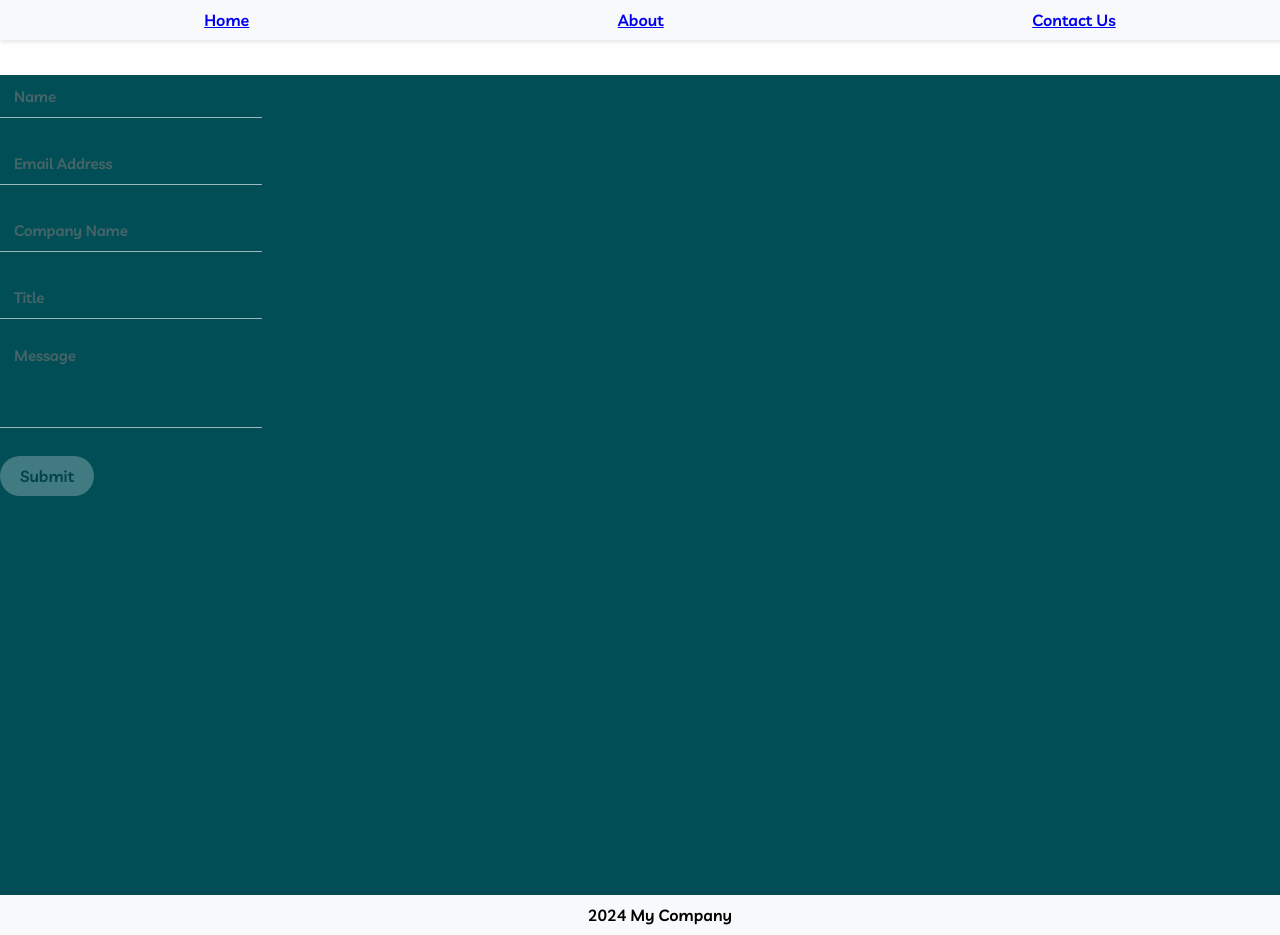
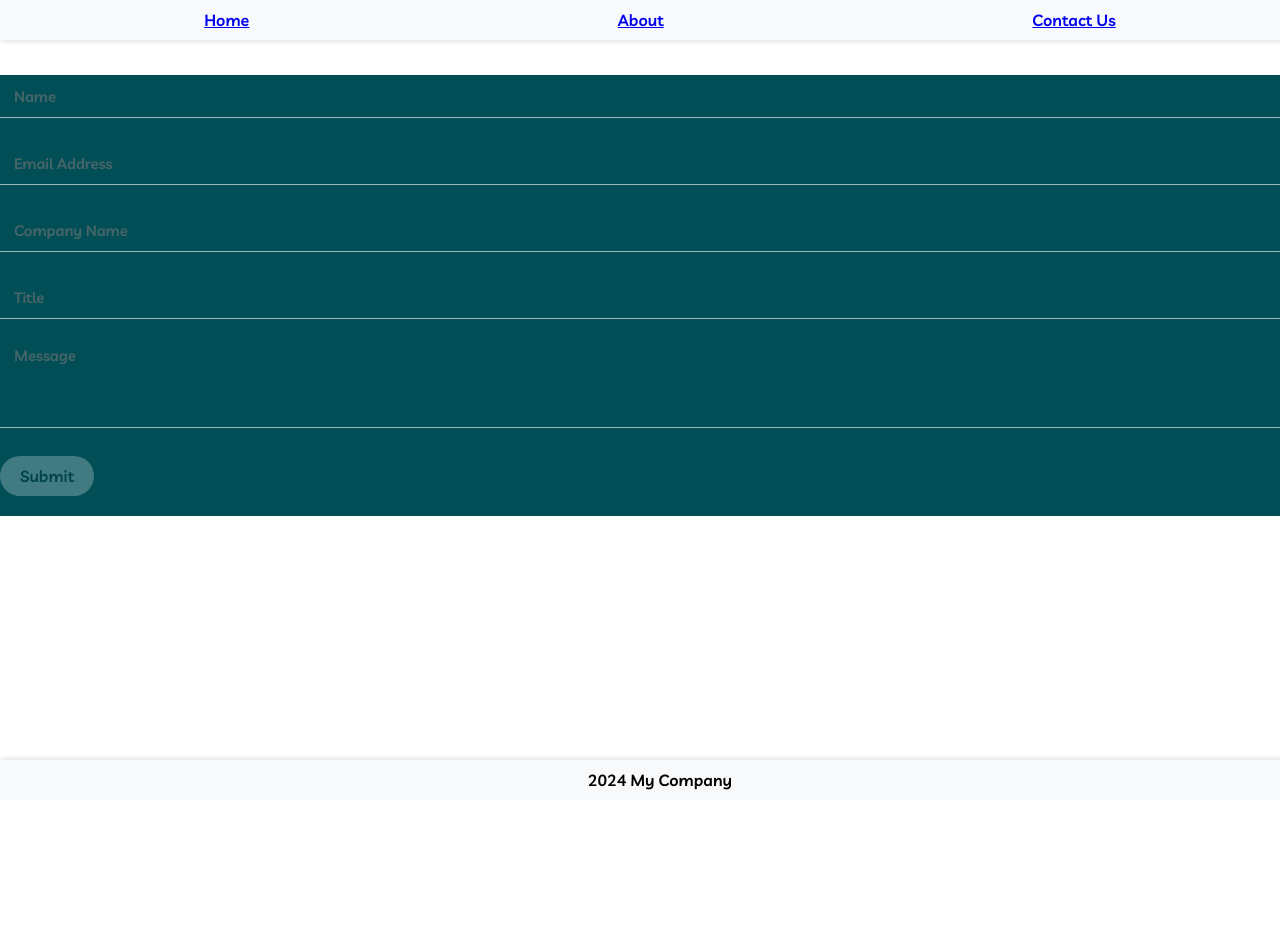
Before and after one commit to poulami-saha/Global-Code-Queens-MyTeam-Website, a React (Create React App) app: page /#/contact in a window 1280 px wide. After the commit the page ends 800 px from the top, so only its background shows below. Built offline with nearby package versions, Linux system fonts and the light colour scheme.

Commit message:
remove explicit width from input

```diff
--- a/src/components/Contact/ContactForm.module.css
+++ b/src/components/Contact/ContactForm.module.css
@@ -3,4 +3,5 @@
     flex-direction: column;
     align-items: start;
     gap: 24px;
+    width: 100%;
 }
--- a/src/components/pages/ContactUs/ContactUs.module.css
+++ b/src/components/pages/ContactUs/ContactUs.module.css
@@ -1,7 +1,6 @@
 .ContactPage{
     background-color: var(--midnight-green);
-    height: 100vh;
-    display: flex;
-    flex-direction: row;
-
+    height: 100%;
+    width: 100%;
+    box-sizing: border-box;
 }
--- a/src/components/utility/FormElement/FormElement.module.css
+++ b/src/components/utility/FormElement/FormElement.module.css
@@ -1,8 +1,6 @@
-.formElement {
-  position: relative;
-  width: 248px;
+.formElement{
+  width: 100%;
 }
-
 input,
 textarea {
   border: none;
@@ -10,15 +8,14 @@ textarea {
   color: #ffffff;
   background: transparent;
   padding-left: 14px;
-  width: 100%;
   outline: none;
   opacity: 0.6;
-
   font-style: normal;
   font-weight: 600;
   font-size: 15px;
   line-height: 25px;
   letter-spacing: -0.115385px;
+  width: 100%;
 }
 
 .input {
@@ -29,16 +26,10 @@ textarea {
   height: 84px;
   resize: none;
 }
-
-input:hover
-textarea:hover {
-  cursor: pointer;
-  border-bottom: 1px solid #79c8c7;
-}
-
 input:focus,
 textarea:focus {
   opacity: 1;
+  cursor: pointer;
   border-bottom: 1px solid #79c8c7;
 }
 
```
